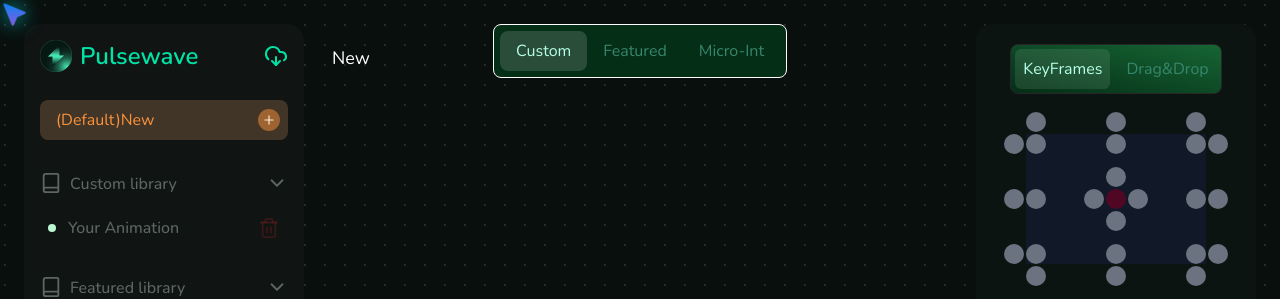
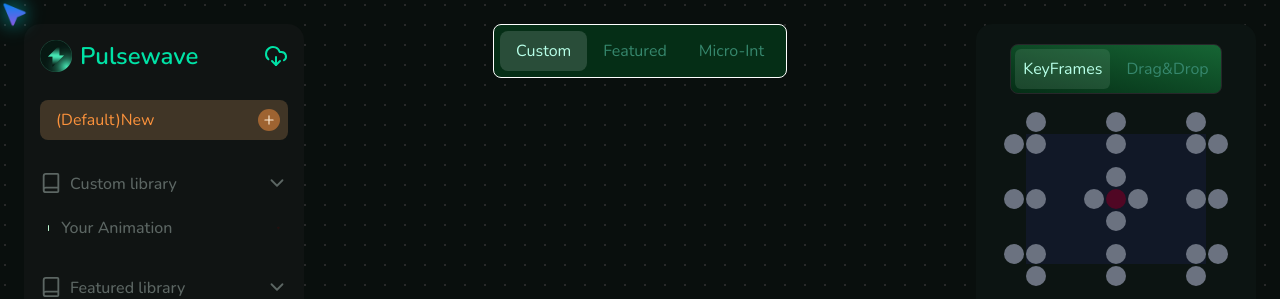
Before and after one commit to amuseDave/animationGen, a React (Vite) app: page / in a window 1280 px wide. Shown: the top 299 px of the page. Built offline with nearby package versions, Linux system fonts and the light colour scheme.

Commit message:
optimize code

```diff
--- a/src/components/Preview/Custom/AnimationName.jsx
+++ /dev/null
@@ -1,47 +0,0 @@
-import { useSelector, useDispatch } from "react-redux";
-import { animationActions } from "../../../store/animationsSlicer";
-import { useEffect, useRef } from "react";
-export default function AnimationName() {
-  const dispatch = useDispatch();
-  const timeoutId = useRef();
-  const animationName = useSelector(
-    (state) =>
-      state.animations.custom.animations[state.animations.custom.curIndex].name
-  );
-  const animationNameDefault = useSelector(
-    (state) => state.animations.custom.default.name
-  );
-  const isDefault = useSelector((state) => state.animations.custom.isDefault);
-
-  function handleUpdateName(e) {
-    const name = e.target.value.replaceAll("  ", "");
-
-    // Handle alert if name is too short or too long
-    if (name.length > 20) return;
-    dispatch(animationActions.handleCustomUpdateName(name));
-  }
-
-  function handleSetDefaultName() {
-    if (animationName === "" || animationNameDefault === "") {
-      dispatch(animationActions.handleCustomUpdateName("No Name"));
-    }
-  }
-
-  useEffect(() => {
-    if (timeoutId.current) clearTimeout(timeoutId.current);
-    timeoutId.current = setTimeout(() => {
-      dispatch(animationActions.handleClearAnimationAlert());
-    }, 500);
-  }, [animationName, animationNameDefault]);
-
-  return (
-    <div className="absolute top-0 mt-5 ml-5 text-lg text-white left-2">
-      <input
-        onBlur={handleSetDefaultName}
-        onChange={handleUpdateName}
-        value={isDefault ? animationNameDefault : animationName}
-        className="bg-transparent outline-none"
-      />
-    </div>
-  );
-}
--- a/src/components/Preview/Layout.jsx
+++ b/src/components/Preview/Layout.jsx
@@ -2,7 +2,6 @@ import ZoomControls from "./Static/ZoomControls.jsx";
 import { useSelector } from "react-redux";
 import CustomPreview from "./Custom/PreviewLayout.jsx";
 import PlayingAnimationAlert from "./Static/PlayingAlert.jsx";
-import CustomName from "./Custom/AnimationName.jsx";
 
 export default function Layout() {
   const type = useSelector((state) => state.ui.type);
@@ -18,10 +17,6 @@ export default function Layout() {
             {type === "micro" && <h2>Micro animations</h2>}
           </div>
         </div>
-
-        {type === "custom" && <CustomName />}
-        {type === "featured" && <></>}
-        {type === "micro" && <></>}
       </>
     )
   );
--- /dev/null
+++ b/src/components/SavedAnimations/Custom/AnimationName.jsx
@@ -0,0 +1,39 @@
+import { useDispatch } from "react-redux";
+import { animationActions } from "../../../store/animationsSlicer";
+import { useEffect, useRef } from "react";
+export default function AnimationName({ animationName, className }) {
+  const dispatch = useDispatch();
+  const inputRef = useRef();
+  const timeoutId = useRef();
+
+  function handleUpdateName(e) {
+    const name = e.target.value.replaceAll("  ", "");
+
+    // Handle alert if name is too short or too long
+    if (name.length > 20) return;
+    dispatch(animationActions.handleCustomUpdateName(name));
+  }
+
+  function handleSetDefaultName() {
+    if (animationName === "") {
+      dispatch(animationActions.handleCustomUpdateName("No Name"));
+    }
+  }
+
+  useEffect(() => {
+    if (timeoutId.current) clearTimeout(timeoutId.current);
+    timeoutId.current = setTimeout(() => {
+      dispatch(animationActions.handleClearAnimationAlert());
+    }, 500);
+  }, [animationName]);
+
+  return (
+    <input
+      ref={inputRef}
+      onBlur={handleSetDefaultName}
+      onChange={handleUpdateName}
+      value={animationName}
+      className={className}
+    />
+  );
+}
--- a/src/components/SavedAnimations/Custom/Custom.jsx
+++ b/src/components/SavedAnimations/Custom/Custom.jsx
@@ -1,43 +1,20 @@
 import { Book, ChevronDown, Trash2 } from "lucide-react";
-import { useEffect } from "react";
 import { useDispatch, useSelector } from "react-redux";
-import { customActions } from "../../../store/customSlicer";
-import { customActionsDD } from "../../../store/customDDSlicer";
+
 import { animationActions } from "../../../store/animationsSlicer";
 import { useNavigate } from "react-router-dom";
-import { motion } from "framer-motion";
-import { uiActions } from "../../../store/uiSlicer";
+import AnimationName from "./AnimationName";
 
 export default function Custom() {
   const navigate = useNavigate();
   const dispatch = useDispatch();
 
   const type = useSelector((state) => state.ui.type);
-
-  const animations = useSelector((state) => state.animations.custom.animations);
+  const animationNames = useSelector(
+    (state) => state.animations.custom.animationNames
+  );
   const curIndex = useSelector((state) => state.animations.custom.curIndex);
   const isDefault = useSelector((state) => state.animations.custom.isDefault);
-  const customDefault = useSelector((state) => state.animations.custom.default);
-
-  useEffect(() => {
-    setCurAnimation();
-  }, [curIndex, isDefault]);
-
-  function setCurAnimation() {
-    if (!isDefault) {
-      dispatch(
-        customActions.handleSetAnimation(animations[curIndex].animation)
-      );
-      dispatch(
-        customActionsDD.handleSetAnimation(animations[curIndex].animationDD)
-      );
-      dispatch(uiActions.handleDragDrop(animations[curIndex].isDragDrop));
-    } else {
-      dispatch(customActions.handleSetAnimation(customDefault.animation));
-      dispatch(customActionsDD.handleSetAnimation(customDefault.animationDD));
-      dispatch(uiActions.handleDragDrop(customDefault.isDragDrop));
-    }
-  }
 
   function handleDiffAnimation(index) {
     if (curIndex === index && type === "custom" && !isDefault) return;
@@ -60,32 +37,31 @@ export default function Custom() {
       </div>
 
       <div className="flex flex-col">
-        {animations.map((animation, index) => {
+        {animationNames.map((animation, index) => {
           const same = index === curIndex && type === "custom" && !isDefault;
 
           return (
-            <motion.div
-              layout
+            <div
               onClick={() => {
                 handleDiffAnimation(index);
               }}
               key={animation.id}
               className={`flex items-center mt-1 gap-3 px-2 py-1 transition-colors rounded-md hover:bg-green-800/10 ${
                 same && "hover:bg-orange-400/10"
-              } ${index === curIndex && "order-first mt-4"}`}
+              } ${index === 0 && "mt-4"}`}
             >
               <div
-                className={`w-2 h-2 rounded-full bg-green-200 ${
+                className={`w-[10px] h-[6px] rounded-full bg-green-200 ${
                   same && "bg-orange-500"
                 }`}
               ></div>
-              <p
-                className={`text-main-t-gray ${
+
+              <AnimationName
+                className={`bg-transparent outline-none text-main-t-gray ${
                   same && "text-main-t-gray-active"
                 }`}
-              >
-                {animation.name}
-              </p>
+                animationName={animation.name}
+              />
 
               <Trash2
                 onClick={(e) => {
@@ -94,7 +70,7 @@ export default function Custom() {
                 size={22}
                 className="ml-auto transition-colors text-red-600/20 hover:text-red-600/40"
               />
-            </motion.div>
+            </div>
           );
         })}
       </div>
--- a/src/components/SavedAnimations/Custom/NewCanvas.jsx
+++ b/src/components/SavedAnimations/Custom/NewCanvas.jsx
@@ -7,6 +7,7 @@ export default function NewCanvas() {
   const navigate = useNavigate();
   const type = useSelector((state) => state.ui.type);
   const isDefault = useSelector((state) => state.animations.custom.isDefault);
+
   const animationNameDefault = useSelector(
     (state) => state.animations.custom.default.name
   );
--- /dev/null
+++ b/src/components/SavedAnimations/Custom/UpdateCanvasState.jsx
@@ -0,0 +1,34 @@
+import { useEffect } from "react";
+import { useDispatch, useSelector } from "react-redux";
+import { uiActions } from "../../../store/uiSlicer";
+import { customActions } from "../../../store/customSlicer";
+import { customActionsDD } from "../../../store/customDDSlicer";
+
+export default function UpdateCanvasState() {
+  const animations = useSelector((state) => state.animations.custom.animations);
+  const curIndex = useSelector((state) => state.animations.custom.curIndex);
+  const isDefault = useSelector((state) => state.animations.custom.isDefault);
+  const customDefault = useSelector((state) => state.animations.custom.default);
+
+  const dispatch = useDispatch();
+  useEffect(() => {
+    setCurAnimation();
+  }, [curIndex, isDefault]);
+
+  function setCurAnimation() {
+    if (!isDefault) {
+      dispatch(
+        customActions.handleSetAnimation(animations[curIndex].animation)
+      );
+      dispatch(
+        customActionsDD.handleSetAnimation(animations[curIndex].animationDD)
+      );
+      dispatch(uiActions.handleDragDrop(animations[curIndex].isDragDrop));
+    } else {
+      dispatch(customActions.handleSetAnimation(customDefault.animation));
+      dispatch(customActionsDD.handleSetAnimation(customDefault.animationDD));
+      dispatch(uiActions.handleDragDrop(customDefault.isDragDrop));
+    }
+  }
+  return null;
+}
--- a/src/components/SavedAnimations/Layout.jsx
+++ b/src/components/SavedAnimations/Layout.jsx
@@ -5,6 +5,7 @@ import Loading from "./Static/Loading";
 import { useDispatch } from "react-redux";
 import { animationActions } from "../../store/animationsSlicer";
 import NewCanvas from "./Custom/NewCanvas";
+import UpdateCanvasState from "./Custom/UpdateCanvasState";
 
 export default function Layout() {
   const dispatch = useDispatch();
@@ -23,6 +24,7 @@ export default function Layout() {
           <Loading />
         </div>
 
+        <UpdateCanvasState />
         <NewCanvas />
         {/* Saved Animations */}
         <SavedLibraries />
--- a/src/pages/Custom.jsx
+++ b/src/pages/Custom.jsx
@@ -1,10 +1,6 @@
-// import { useSearchParams } from "react-router-dom";
 import { useEffect, useRef } from "react";
 import { useDispatch, useSelector } from "react-redux";
 import { uiActions } from "../store/uiSlicer";
-// import { useSearchParams } from "react-router-dom";
-import { validateAnimationObject } from "../utils/helper";
-import { customActions } from "../store/customSlicer";
 import { animationActions } from "../store/animationsSlicer";
 import { useSearchParams } from "react-router-dom";
 
--- a/src/store/animationsSlicer.js
+++ b/src/store/animationsSlicer.js
@@ -13,6 +13,8 @@ function setCustomLocalStorage(data) {
   localStorage.setItem("pulsewave-animations", JSON.stringify(data));
 }
 
+const id = uuidv4();
+
 const initialState = {
   animationsAlert: null,
   copyLink: "",
@@ -24,13 +26,14 @@ const initialState = {
       name: "New",
       isDragDrop: false,
     },
+    animationNames: [{ name: "Your Animation", id }],
     curIndex: 0,
     animations: [
       {
         name: "Your Animation",
         animation: "",
         animationDD: "",
-        id: uuidv4(),
+        id,
         isDragDrop: false,
       },
     ],
@@ -64,6 +67,7 @@ const animationsSlicer = createSlice({
       if (state.custom.isDefault) {
         state.custom.default.name = payload;
       } else {
+        state.custom.animationNames[state.custom.curIndex].name = payload;
         state.custom.animations[state.custom.curIndex].name = payload;
       }
       setCustomLocalStorage(state.custom);
@@ -134,6 +138,7 @@ const animationsSlicer = createSlice({
           name: name2,
           id,
         });
+        state.custom.animationNames.push({ name: name2, id });
 
         const index = animations.findIndex((animation) => id === animation.id);
         state.custom.curIndex = index;
@@ -165,6 +170,7 @@ const animationsSlicer = createSlice({
         }
         const curId = animations[curIndex].id;
         animations.splice(index, 1);
+        state.custom.animationNames.splice(index, 1);
         const newIndex = animations.findIndex(
           (animation) => animation.id === curId
         );
```
